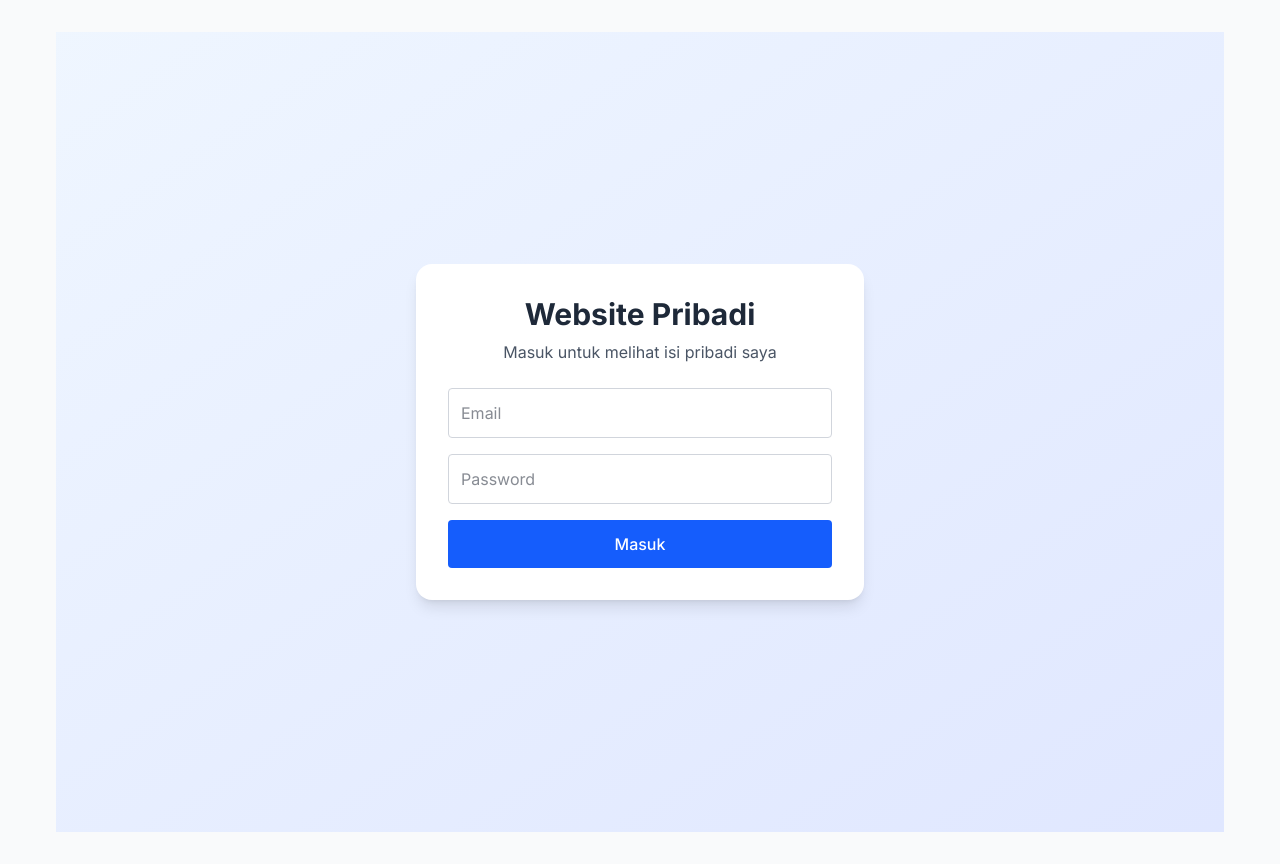
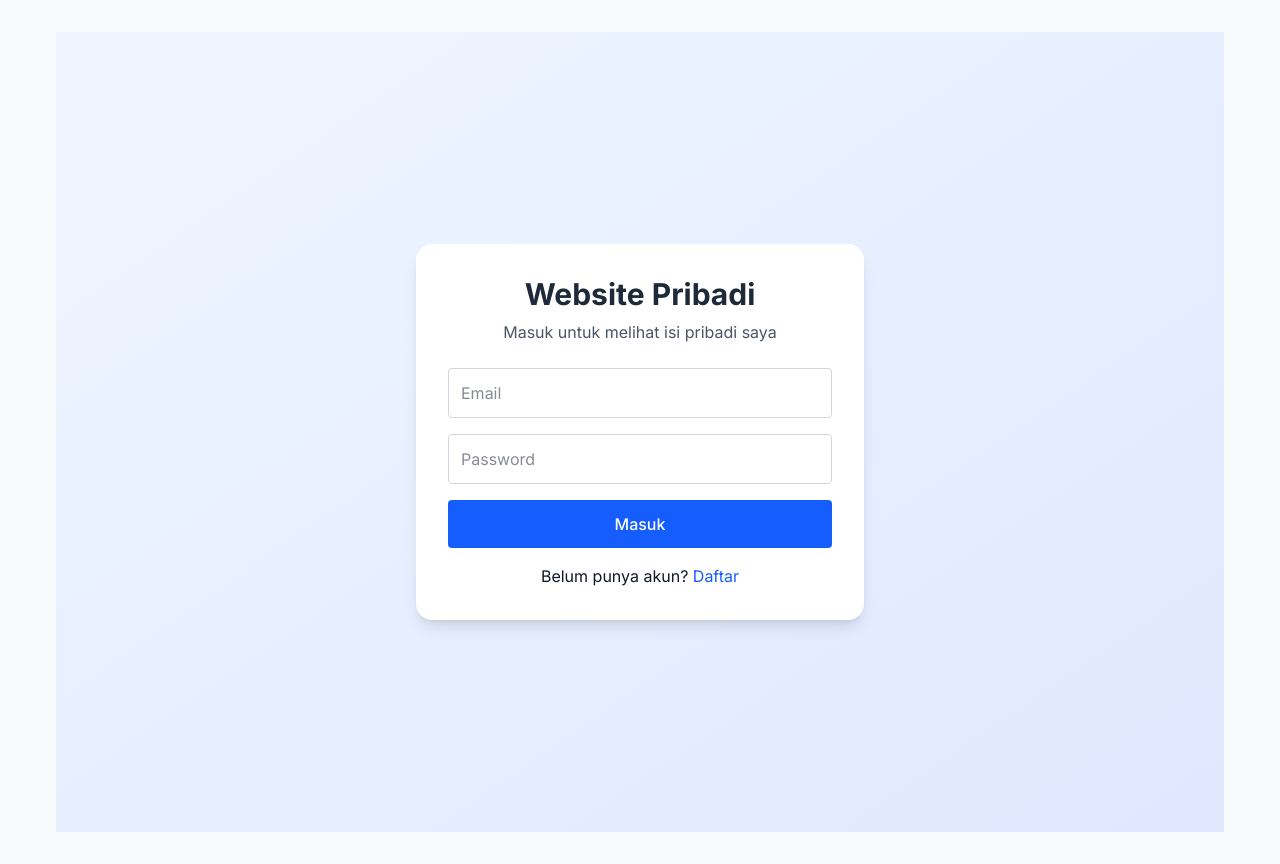
Before and after one commit to zulkifli09791/website-pribadi-mahasiswa, a Next.js app: page / in a window 1280 px wide. Built offline with nearby package versions, Linux system fonts and the light colour scheme; no server answers.

Commit message:
updateeeeeee2

```diff
--- a/src/app/page.tsx
+++ b/src/app/page.tsx
@@ -52,6 +52,10 @@ export default function LandingPage() {
             {loading ? 'Memproses...' : 'Masuk'}
           </button>
         </form>
+        <p className="mt-4 text-center">
+        Belum punya akun?{' '}
+        <a href="/register" className="text-blue-600 hover:underline">Daftar</a>
+        </p>
       </div>
     </div>
   )
```
